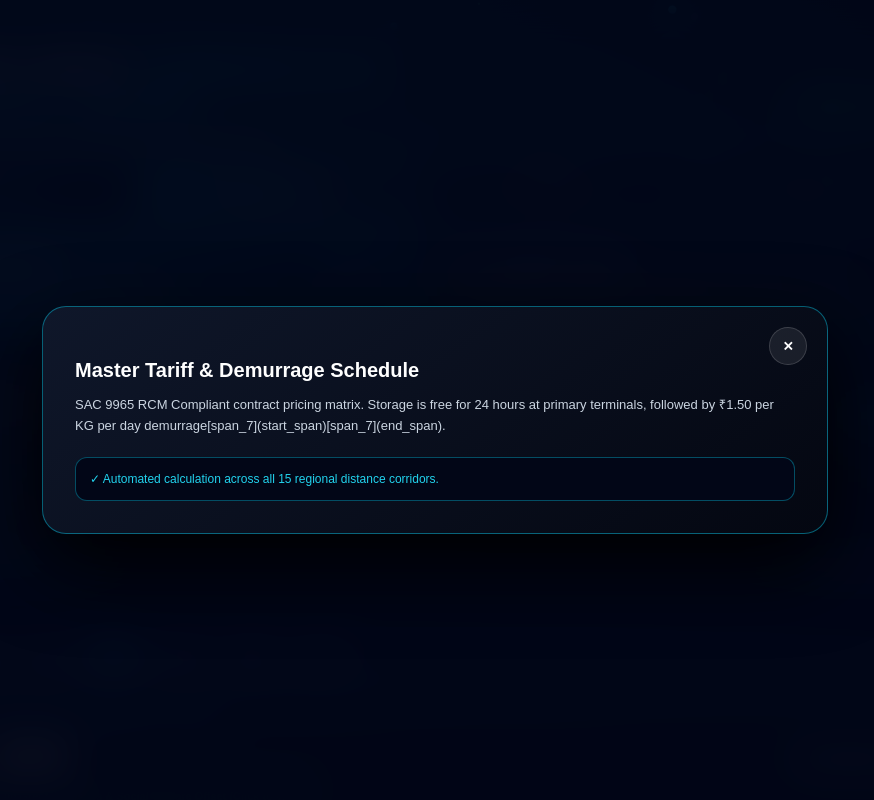
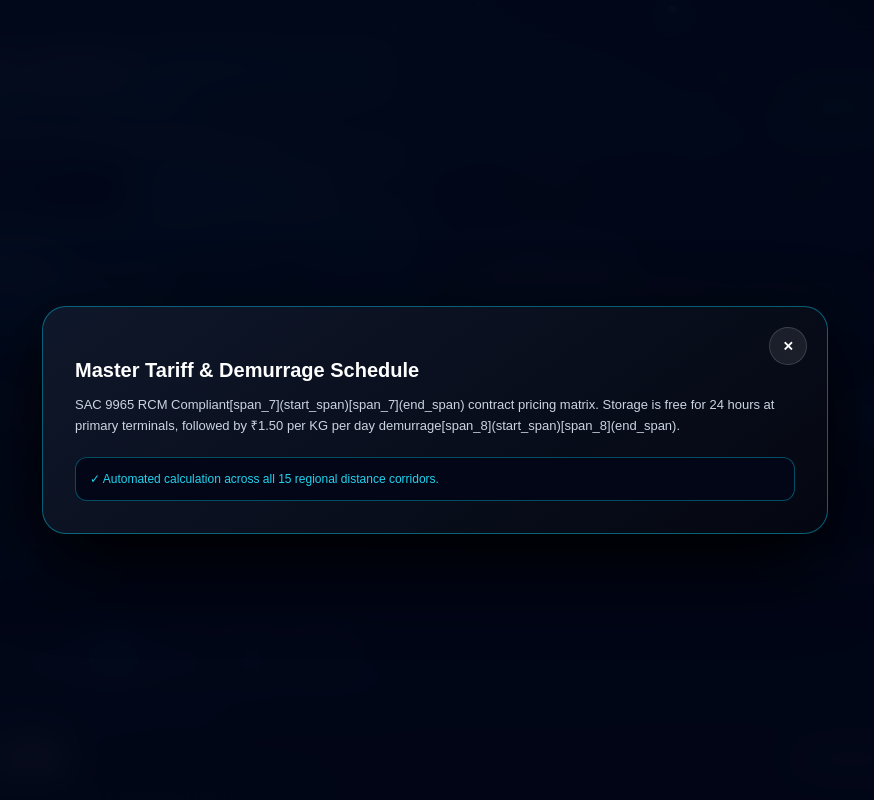
Before and after one commit to thundercargo/tcc-portal, a Next.js app: page / in a window 1280 px wide. Both pictures are taken after a click on the element "📋 Tariff Engine". Shown: the top 800 px of the page, without its empty margins (225-1099 px from the left). Built offline with nearby package versions, Linux system fonts and the light colour scheme.

Commit message:
Update page.tsx

```diff
--- a/app/page.tsx
+++ b/app/page.tsx
@@ -523,7 +523,7 @@ export default function TCCPortal() {
               <div>
                 <h3 style={{ fontSize: '20px', fontWeight: 900, color: '#fff', marginBottom: '12px' }}>Master Tariff & Demurrage Schedule</h3>
                 <p style={{ fontSize: '13px', color: '#cbd5e1', lineHeight: '1.6', marginBottom: '20px' }}>
-                  SAC 9965 RCM Compliant contract pricing matrix. Storage is free for 24 hours at primary terminals, followed by ₹1.50 per KG per day demurrage[span_7](start_span)[span_7](end_span).
+                  SAC 9965 RCM Compliant[span_7](start_span)[span_7](end_span) contract pricing matrix. Storage is free for 24 hours at primary terminals, followed by ₹1.50 per KG per day demurrage[span_8](start_span)[span_8](end_span).
                 </p>
                 <div style={{ background: '#020617', padding: '14px', borderRadius: '12px', fontSize: '12px', color: '#22d3ee', border: '1px solid rgba(6, 182, 212, 0.4)' }}>
                   ✓ Automated calculation across all 15 regional distance corridors.
```
